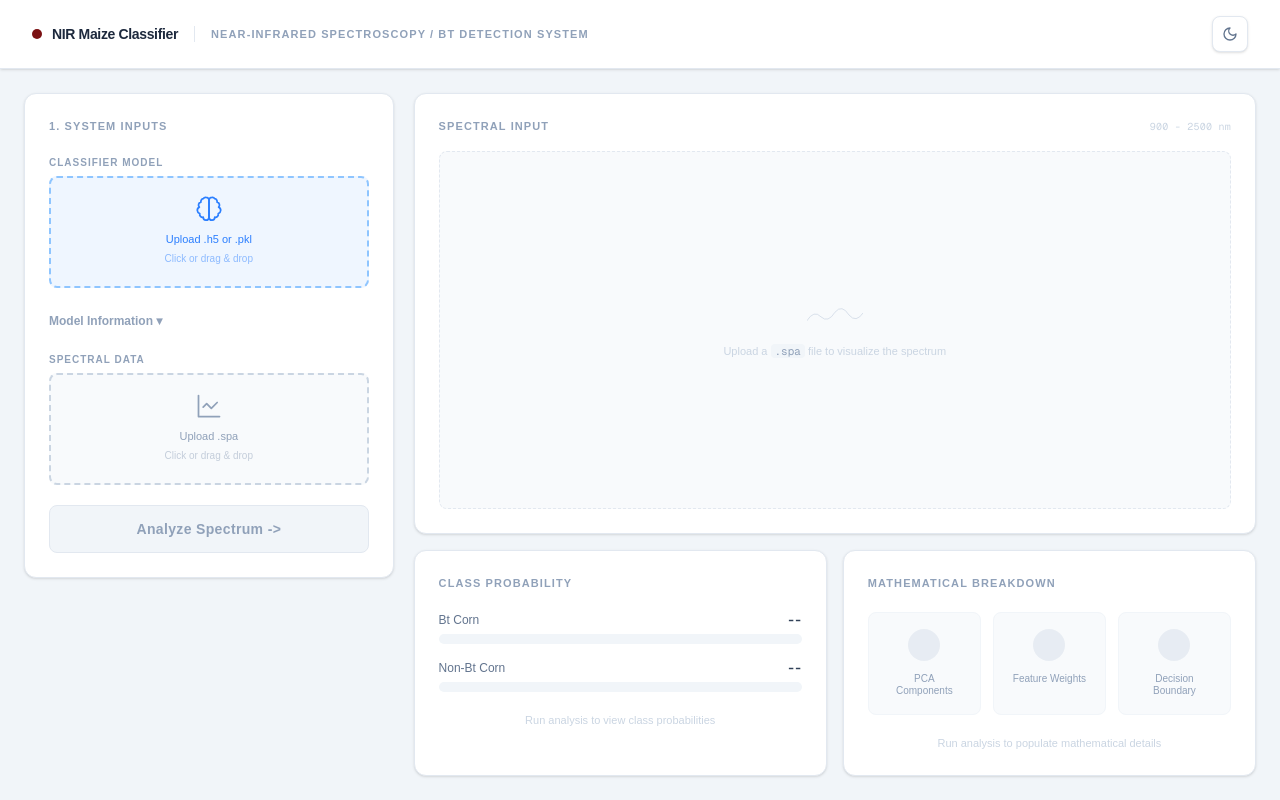
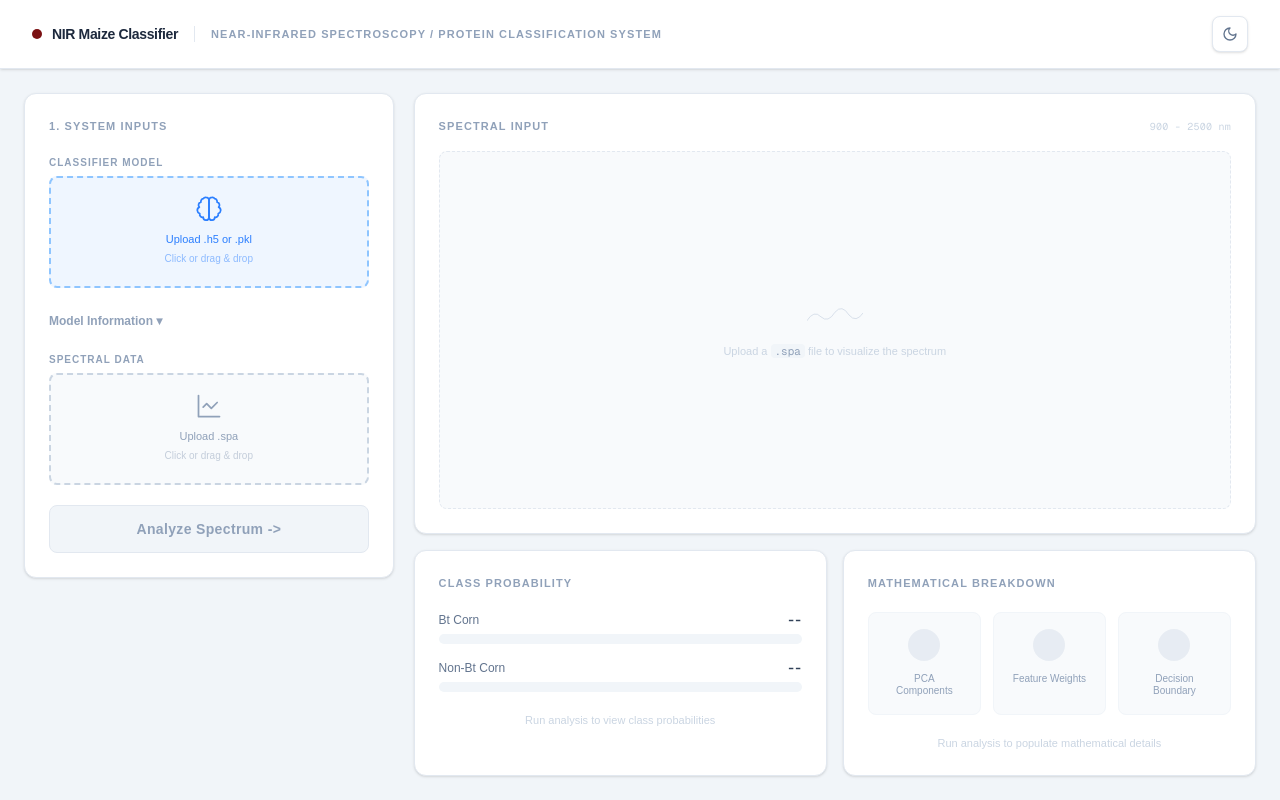
Before and after one commit to kervinsamson/nir-maize-classifier, a Next.js app in the folder app/frontend/: page / in a window 1280 px wide. Built offline with nearby package versions, Linux system fonts and the light colour scheme.

Commit message:
fix: change bt classification to high vs low protein; update page.tsx to match new interface and change header subtitle

```diff
--- a/app/frontend/app/page.tsx
+++ b/app/frontend/app/page.tsx
@@ -24,8 +24,9 @@ export default function Home() {
     // Placeholder: replace with real API call
     await new Promise<void>((resolve) => setTimeout(resolve, 2000));
     setAnalysisResult({
-      isBt: Math.random() > 0.5,
+      isHighProtein: Math.random() > 0.5,
       confidence: parseFloat((Math.random() * 8 + 91).toFixed(1)),
+      decisionFunctionScore: parseFloat((Math.random() * 6 - 3).toFixed(2)),
       inferenceTime: parseFloat((Math.random() * 0.3 + 0.2).toFixed(2)),
     });
     setIsProcessing(false);
@@ -41,7 +42,7 @@ export default function Home() {
           </div>
           <div className="h-4 w-px bg-slate-200 dark:bg-slate-700" />
           <span className="text-[11px] font-semibold text-slate-400 dark:text-slate-500 uppercase tracking-widest">
-            Near-Infrared Spectroscopy / Bt Detection System
+            Near-Infrared Spectroscopy / Protein Classification System
           </span>
           <div className="ml-auto">
             <ThemeToggle />
--- a/app/frontend/app/types.ts
+++ b/app/frontend/app/types.ts
@@ -1,5 +1,6 @@
 export interface AnalysisResult {
-  isBt: boolean;
+  isHighProtein: boolean;
   confidence: number;
+  decisionFunctionScore: number;
   inferenceTime: number;
 }
```
